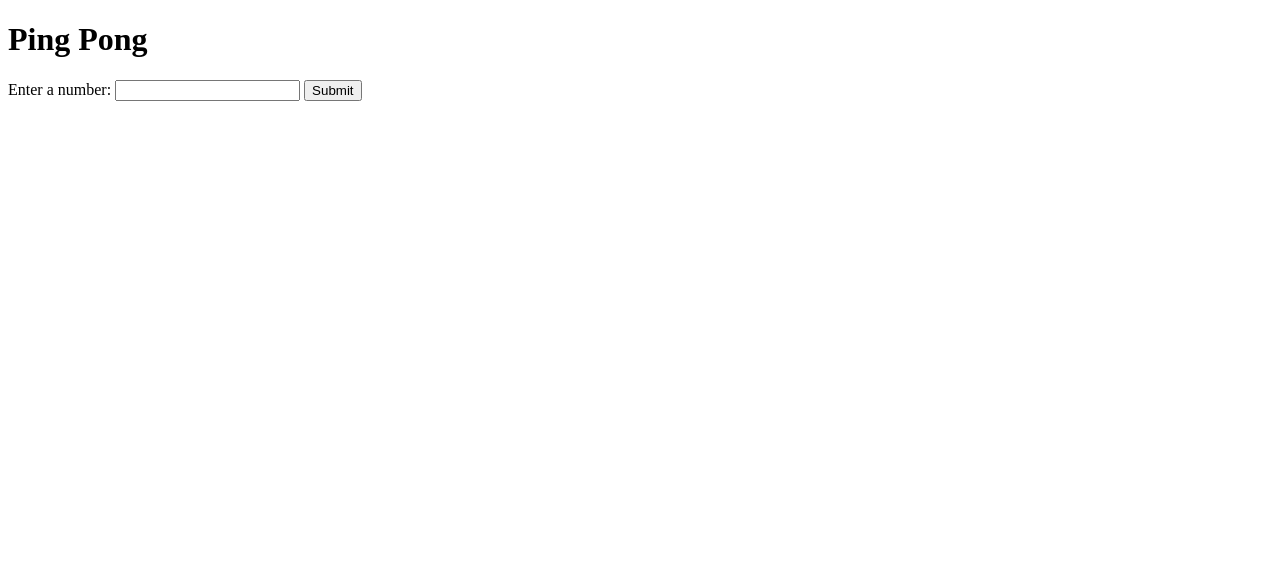
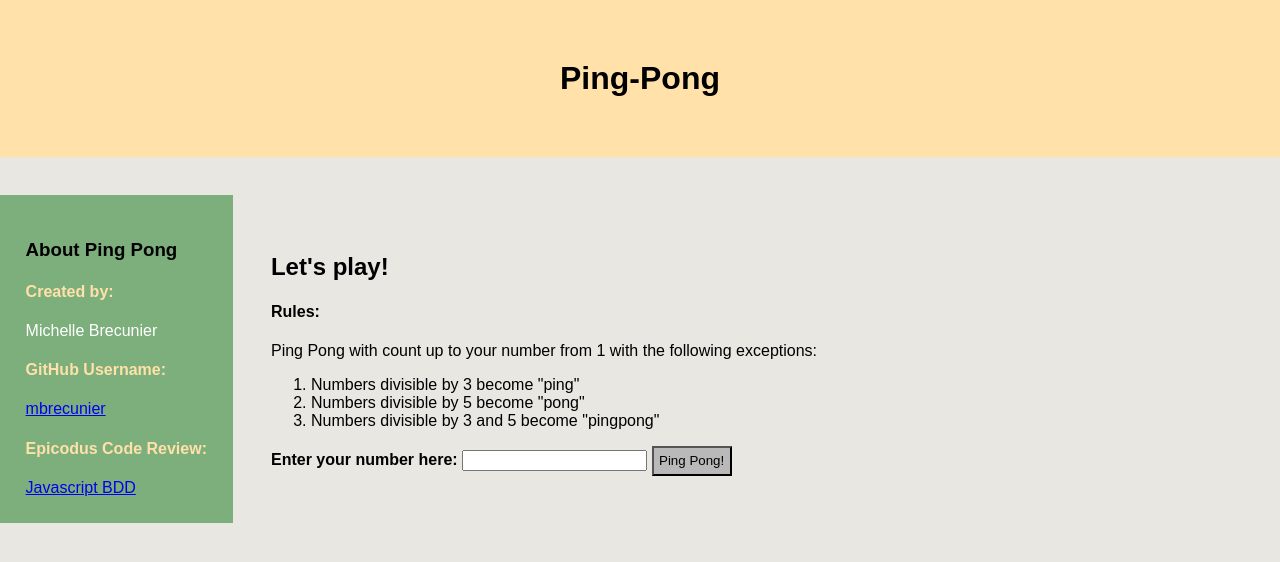
Before and after one commit to mbrecunier/epicodus-ping-pong, a plain HTML site: page index.html in a window 1280 px wide. Drawn offline with nearby package versions, Linux system fonts and the light colour scheme.

Commit message:
add stylings to match Epicodus example layout

```diff
--- a/css/styles.css
+++ b/css/styles.css
@@ -0,0 +1,40 @@
+body {
+  background-color: #E8E7E2;
+  font-family: sans-serif;
+  margin: 0;
+}
+
+.banner {
+  background-color: #FFE1A9;
+  text-align: center;
+  padding: 3%;
+  margin-bottom: 3%;
+}
+
+.side-bar {
+  background-color: #7DAF7C;
+  float: left;
+  padding: 2%;
+}
+
+.side-bar h4 {
+  color: #FFE1A9;
+}
+
+.side-bar p {
+  color: white;
+}
+
+.game {
+  display: inline-block;
+  margin: 3%;
+}
+
+.game label {
+  font-weight: bold;
+}
+
+.game button {
+  background-color: #B9B9B9;
+  padding: 1%;
+}
--- a/index.html
+++ b/index.html
@@ -8,15 +8,37 @@
     <title>Ping Pong</title>
   </head>
   <body>
-    <h1>Ping Pong</h1>
-    <h3></h3>
-    <form id="pingPong">
-      <label for="userNumber">Enter a number:</label>
-      <input type="number" step="any" id="userNumber">
-      <input type="submit">
-    </form>
-    <ul id="result">
-    </ul>
+    <div class="banner">
+      <h1>Ping-Pong</h1>
+    </div>
+
+    <div class="side-bar">
+      <h3>About Ping Pong</h3>
+      <h4>Created by:</h4>
+      <p>Michelle Brecunier</p>
+      <h4>GitHub Username:</h4>
+      <a href="https://github.com/mbrecunier">mbrecunier</a>
+      <h4>Epicodus Code Review:</h4>
+      <a href="https://www.learnhowtoprogram.com/intro-to-programming/behavior-driven-development-with-javascript/javascript-bdd-code-review-fc05d429-5a2c-468c-b602-47edc3f7cc36">Javascript BDD</a>
+    </div>
+
+    <div class="game">
+      <h2>Let's play!</h2>
+      <h4>Rules:</h4>
+      <p>Ping Pong with count up to your number from 1 with the following exceptions:</p>
+      <ol>
+        <li>Numbers divisible by 3 become "ping"</li>
+        <li>Numbers divisible by 5 become "pong"</li>
+        <li>Numbers divisible by 3 and 5 become "pingpong"</li>
+      </ol>
+      <form id="pingPong">
+        <label for="userNumber">Enter your number here:</label>
+        <input type="number" step="any" id="userNumber">
+        <button type="submit">Ping Pong!</button>
+      </form>
+      <ul id="result">
+      </ul>
+    </div>
 
   </body>
 </html>
```
